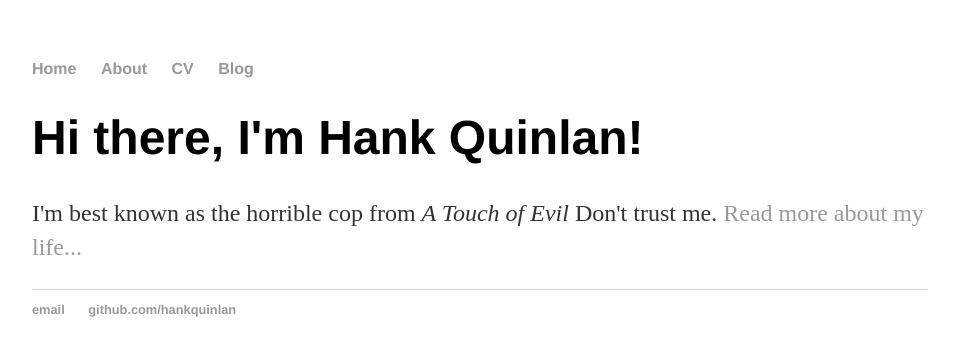
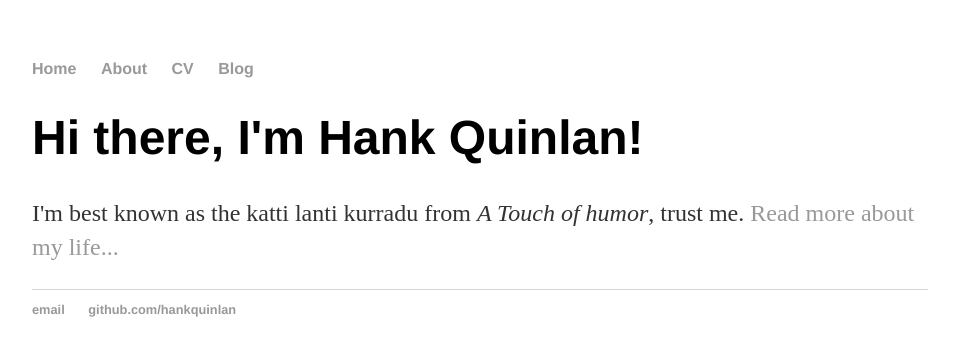
Before and after one commit to mahesh-ak/mahesh-ak.github.io, a Jekyll site: the page built from index.html, in a window 1280 px wide. Shown: the top 356 px of the page, without its empty margins (160-1115 px from the left). Built offline with Jekyll 4.4.1, drawn with Linux system fonts in a browser that asks for light colours.

Commit message:
Update index.html
Made it mine

```diff
--- a/index.html
+++ b/index.html
@@ -1,8 +1,8 @@
 ---
 layout: default
-title: Hank Quinlan, Horrible Cop
+title: Mahesh Akavarapu, katti lanti kurradu
 ---
 <div class="blurb">
 	<h1>Hi there, I'm Hank Quinlan!</h1>
-	<p>I'm best known as the horrible cop from <em>A Touch of Evil</em> Don't trust me. <a href="/about">Read more about my life...</a></p>
+	<p>I'm best known as the katti lanti kurradu from <em>A Touch of humor</em>, trust me. <a href="/about">Read more about my life...</a></p>
 </div><!-- /.blurb -->
```
